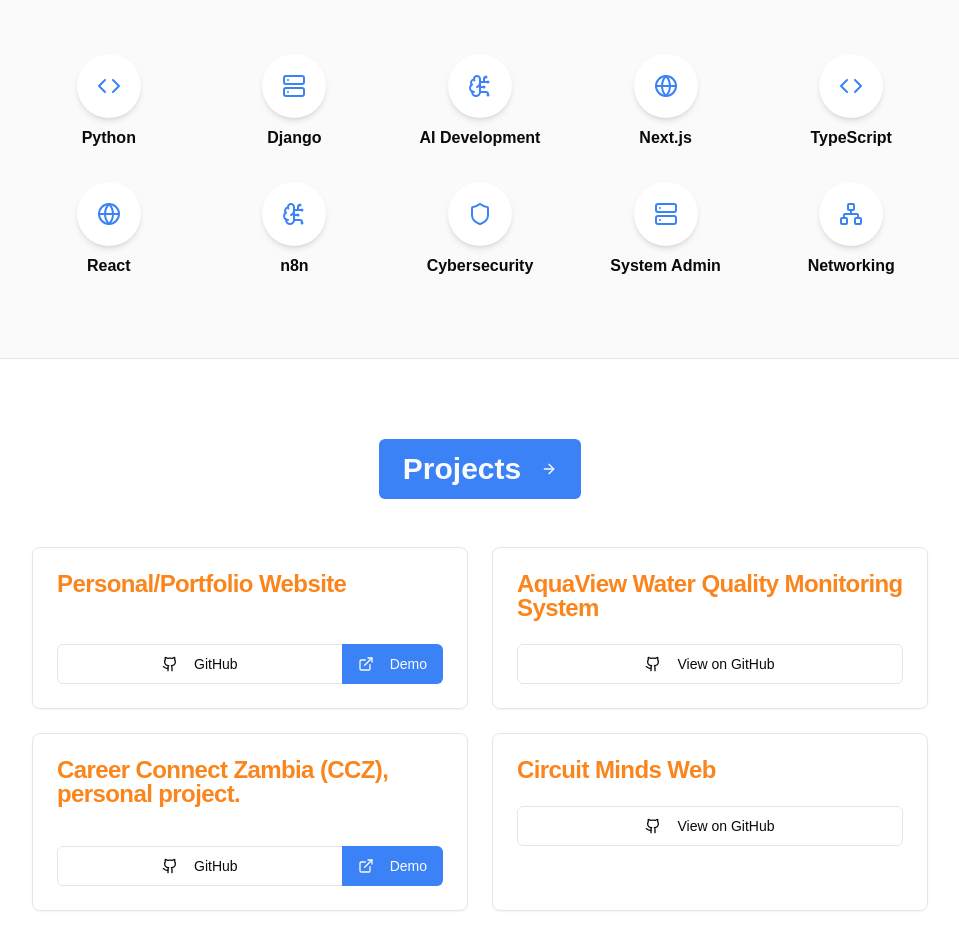
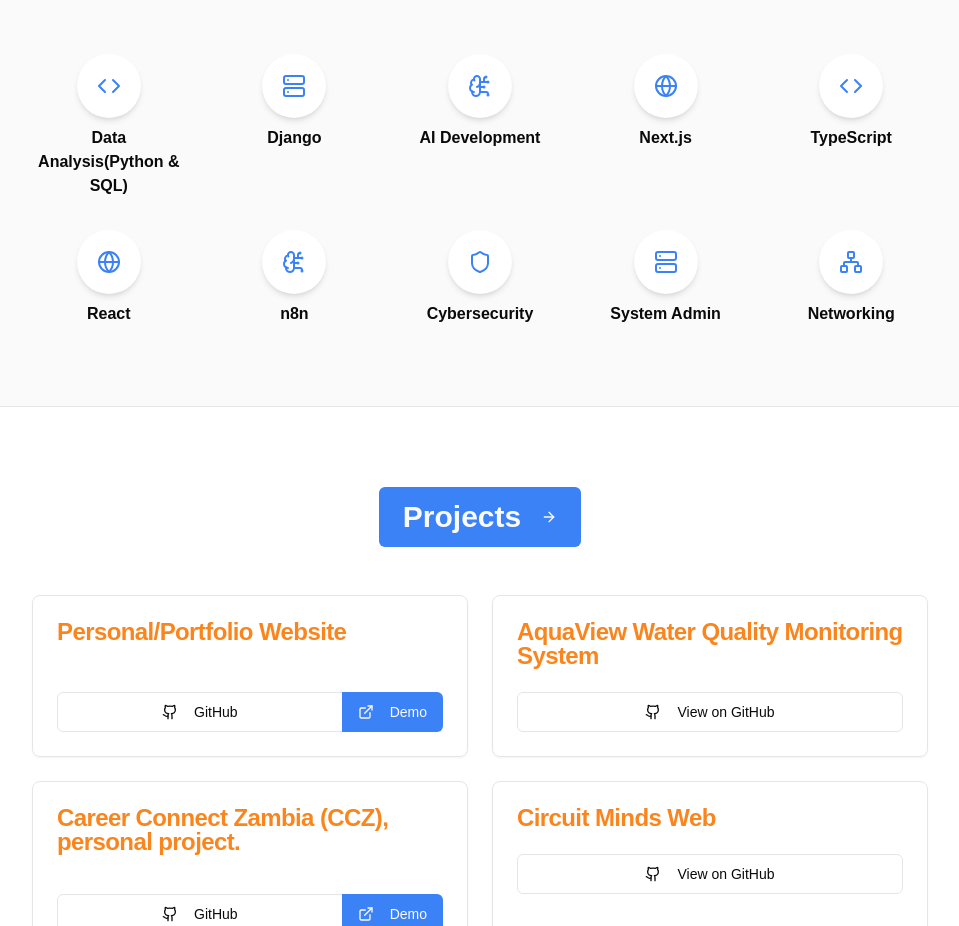
Before and after one commit to MS0C54073/muzoprof, a Next.js app: page / in a window 1280 px wide. Shown: the part 1263-2189 px from the top of the page, without its empty margins (160-1119 px from the left). Built offline with nearby package versions, Linux system fonts and the light colour scheme.

Commit message:
under Technical Skills replace Python with Data Analysis(Python & SQL)

```diff
--- a/src/app/page.tsx
+++ b/src/app/page.tsx
@@ -34,7 +34,7 @@ import type { Order } from '@/lib/types';
 
 
 const skills = [
-    { name: 'Python', icon: <Code className="h-6 w-6" /> },
+    { name: 'Data Analysis(Python & SQL)', icon: <Code className="h-6 w-6" /> },
     { name: 'Django', icon: <Server className="h-6 w-6" /> },
     { name: 'AI Development', icon: <BrainCircuit className="h-6 w-6" /> },
     { name: 'Next.js', icon: <Globe className="h-6 w-6" /> },
```
